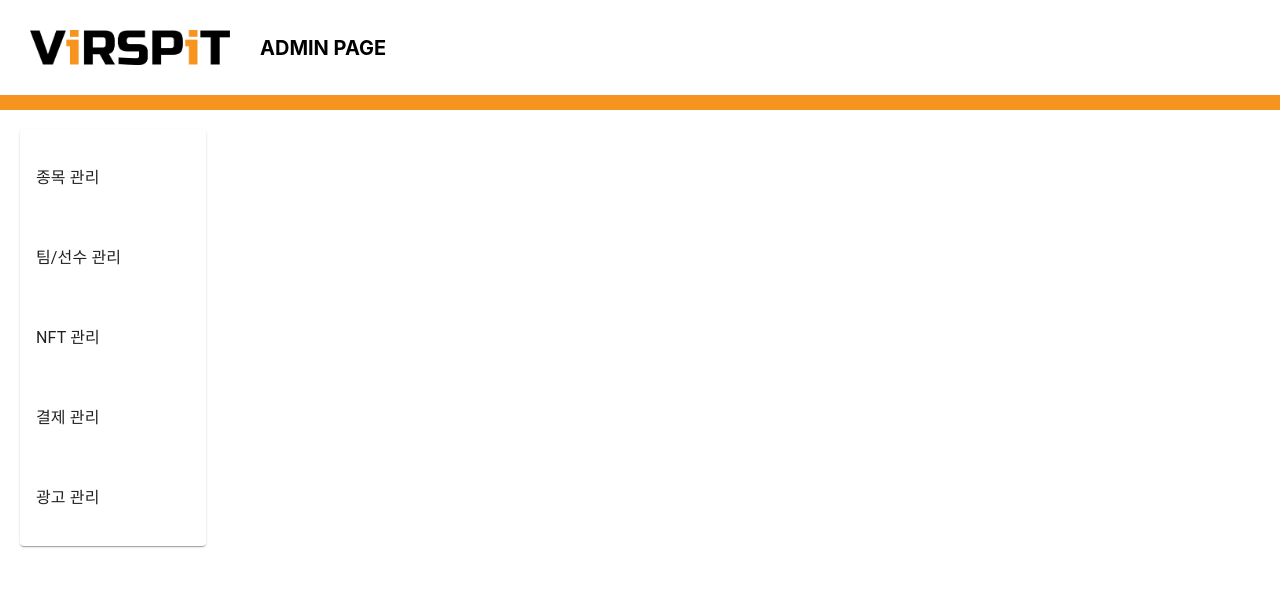
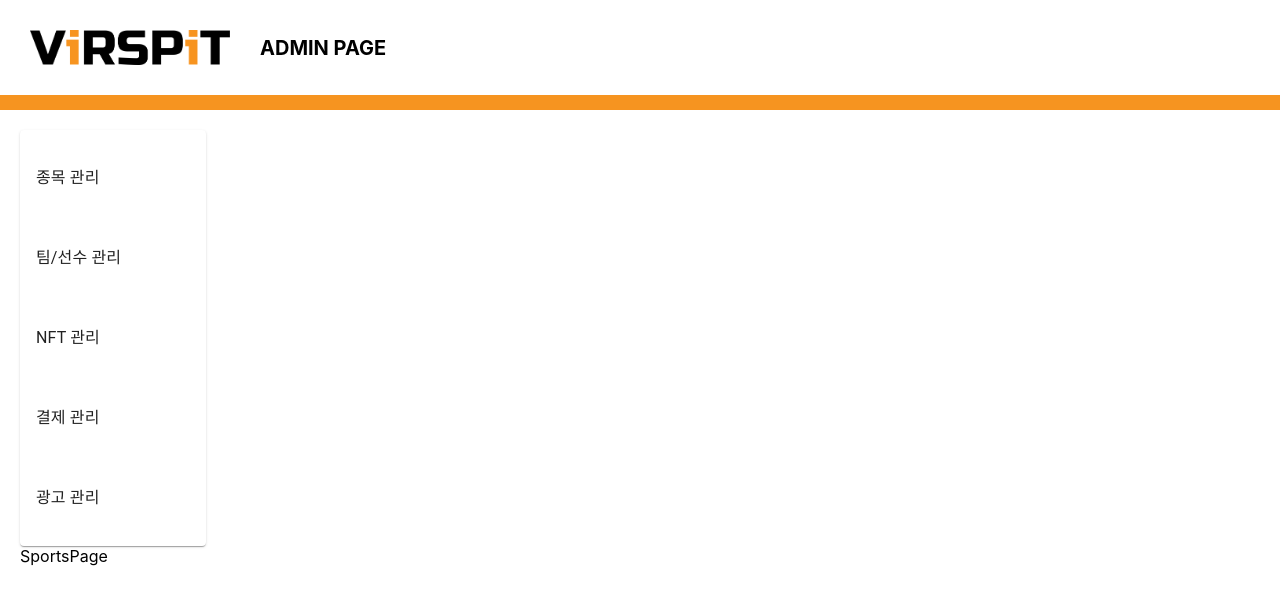
Before and after one commit to mlsh1112/Bithumb-Virspit-Admin, a React (Create React App) app: page /home in a window 1280 px wide. Shown: the top 604 px of the page. Built offline with nearby package versions, Linux system fonts and the light colour scheme.

Commit message:
[create] Add router Pages

```diff
--- /dev/null
+++ b/src/router/AdvertisementPages/AdvertisementPage.js
@@ -0,0 +1,9 @@
+import React from 'react'
+
+export default function AdvertisementPage() {
+    return (
+        <div>
+            AdvertisementPage
+        </div>
+    )
+}
--- /dev/null
+++ b/src/router/HomePages/Home.css
@@ -0,0 +1,3 @@
+.Home{
+    flex-direction: row;
+}
--- a/src/router/HomePages/Home.js
+++ b/src/router/HomePages/Home.js
@@ -1,12 +1,25 @@
 import React from 'react'
 import Menu from '../../components/Menu'
-export default function Home() {
+import { Route } from 'react-router-dom';
+import SportsPage from '../SportsPages/SportsPage';
+import UserPage from '../UserPages/UserPage'
+import NFTPage from '../NFTPages/NFTPage'
+import PaymentPage from '../PaymentPages/PaymentPage'
+import AdvertisementPage from '../AdvertisementPages/AdvertisementPage'
+import './Home.css'
+export default function Home({match}) {
     return (
-        <div>
+        <div className="Home">
             <section className="menu">
                 <Menu></Menu>
             </section>
-            <section className="contents"></section>
+            <section className="contents">
+                <Route exact path={match.path} component={SportsPage}/>
+                <Route path={`${match.path}/user`} component={UserPage}/>
+                <Route path={`${match.path}/nft`} component={NFTPage}/>
+                <Route path={`${match.path}/payment`} component={PaymentPage}/>
+                <Route path={`${match.path}/advertisement`} component={AdvertisementPage}/>
+            </section>
         </div>
     )
 }
--- /dev/null
+++ b/src/router/NFTPages/NFTPage.js
@@ -0,0 +1,9 @@
+import React from 'react'
+
+export default function NFTPage() {
+    return (
+        <div>
+            NFTPage
+        </div>
+    )
+}
--- /dev/null
+++ b/src/router/PaymentPages/PaymentPage.js
@@ -0,0 +1,9 @@
+import React from 'react'
+
+export default function PaymentPage() {
+    return (
+        <div>
+            PaymentPage
+        </div>
+    )
+}
--- /dev/null
+++ b/src/router/SportsPages/SportsPage.js
@@ -0,0 +1,9 @@
+import React from 'react'
+
+export default function SportsPage() {
+    return (
+        <div>
+            SportsPage
+        </div>
+    )
+}
--- /dev/null
+++ b/src/router/UserPages/UserPage.js
@@ -0,0 +1,9 @@
+import React from 'react'
+
+export default function UserPage() {
+    return (
+        <div>
+            UserPage
+        </div>
+    )
+}
```
